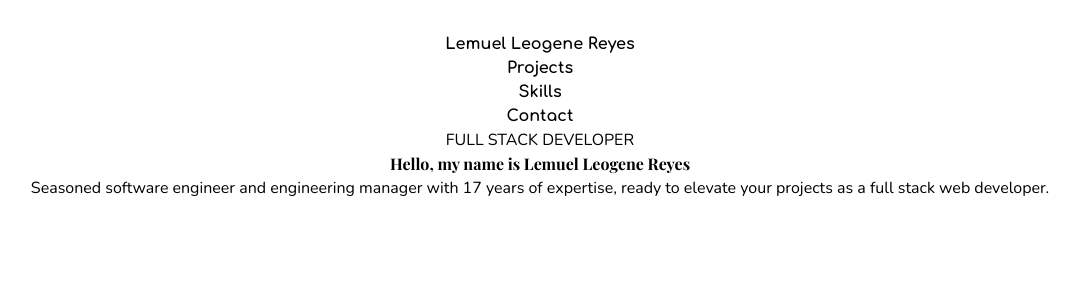
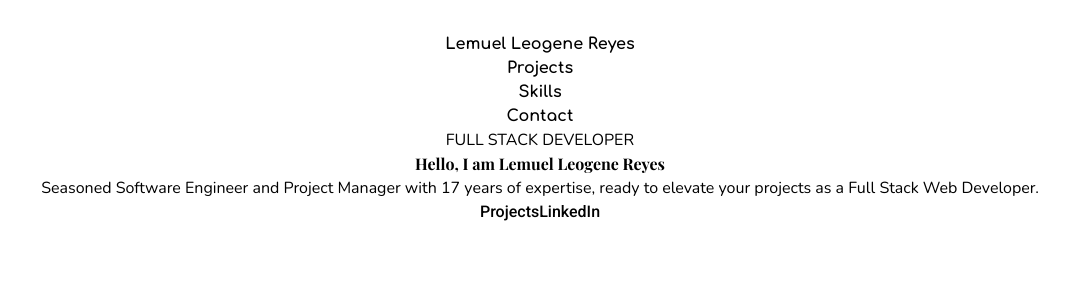
Before and after one commit to lemreyes/portfolio2024, a React (Vite) app: page / in a window 1280 px wide. Shown: the top 300 px of the page, without its empty margins (100-1180 px from the left). Built offline with nearby package versions, Linux system fonts and the light colour scheme.

Commit message:
hero section buttons

```diff
--- a/src/components/Hero.tsx
+++ b/src/components/Hero.tsx
@@ -6,13 +6,21 @@ export default function Hero() {
           FULL STACK DEVELOPER
         </span>
         <h1 className="playfair text-6xl font-bold leading-[120%] text-left">
-          Hello, my name is Lemuel Leogene Reyes
+          Hello, I am Lemuel Leogene Reyes
         </h1>
         <p className="nunito text-2xl leading-[150%] text-left text-gray-500">
-          Seasoned software engineer and engineering manager with 17 years of
-          expertise, ready to elevate your projects as a full stack web
-          developer.
+          Seasoned Software Engineer and Project Manager with 17 years of
+          expertise, ready to elevate your projects as a Full Stack Web
+          Developer.
         </p>
+        <div>
+          <button className="px-4 py-1 roboto text-lg font-medium leading-[150%] mr-4">
+            Projects
+          </button>
+          <button className="px-4 py-1 roboto text-lg font-medium leading-[150%] border-2 rounded-xl border-black">
+            LinkedIn
+          </button>
+        </div>
       </div>
       <div className="w-1/2"></div>
     </section>
```
